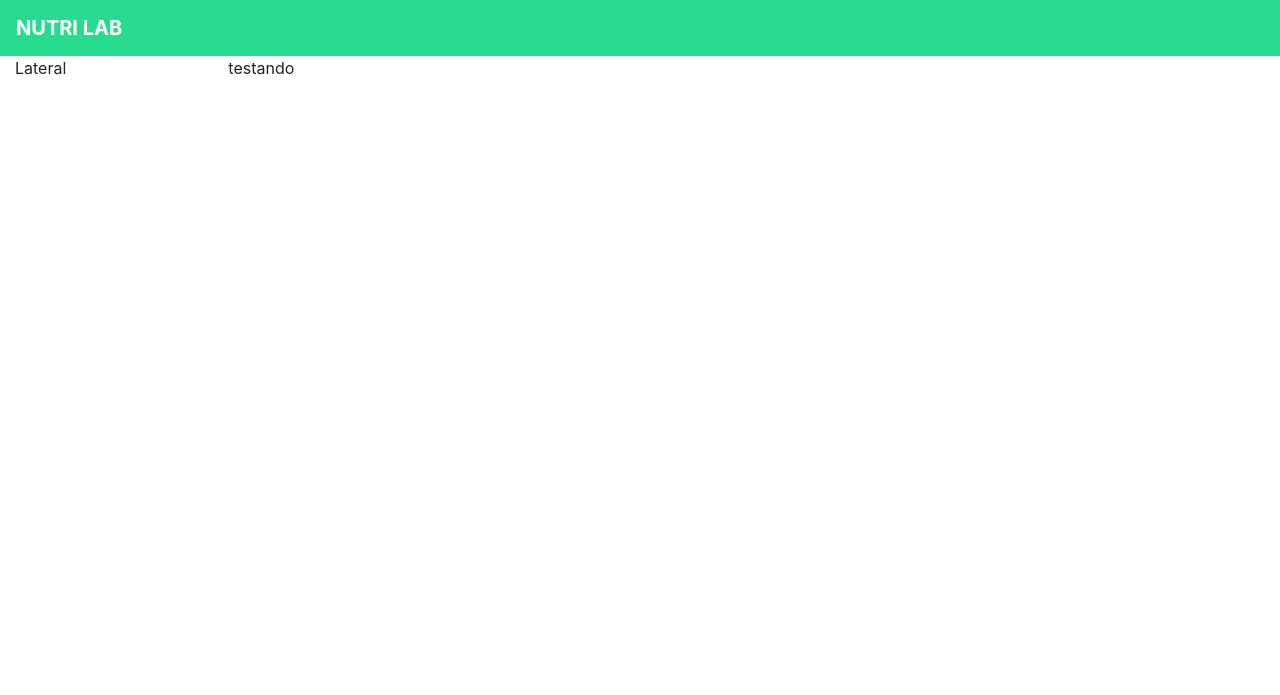
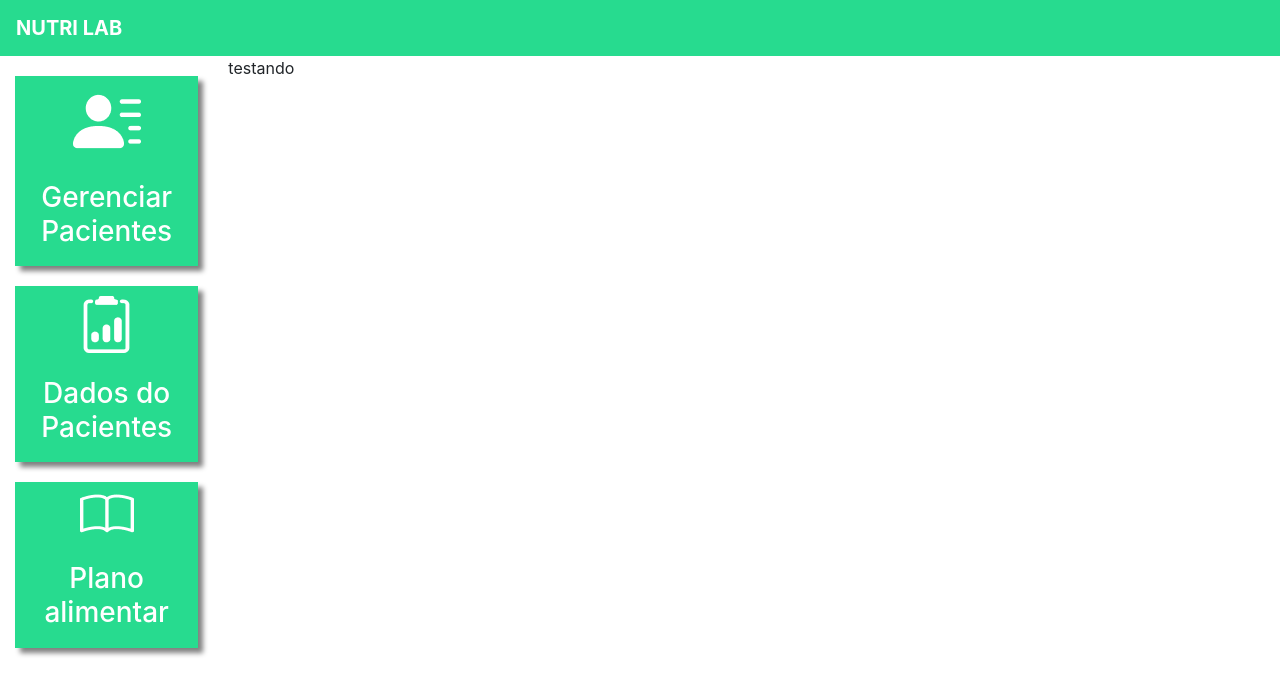
Before and after one commit to DiegoDeJesuss/NUTRI-LAB, a Django app: page /pacientes/ in a window 1280 px wide. Shown: the top 695 px of the page. Run offline with Django 5.2, Linux system fonts and the light colour scheme; a user stored in the database is signed in.

Commit message:
menu lateral feito

```diff
--- a/templates/base_plataforma.html
+++ b/templates/base_plataforma.html
@@ -1,9 +1,41 @@
 {% extends 'base.html' %}
+{% load static %}
+
+{% block 'head'%}
+    <link rel="stylesheet" href="{% static 'plataforma/css/css.css' %}">
+{% endblock 'head' %}
+
 {% block 'body' %}
+
+{% block 'header' %}{% endblock 'header' %}
     <div class="container-fluid">
         <div class="row">
         <div class="col-md-2">
-            Lateral
+            <a href="{% url 'pacientes' %}" class="link-lateral">
+        <div class="card-lateral">
+        <img src="{% static 'plataforma/img/paciente.png' %}">
+        <br>
+        <br>
+        <h3>Gerenciar Pacientes</h3>
+    </div>
+    </a>
+        <a href="#" class="link-lateral">
+        <div class="card-lateral">
+    <img src="{% static 'plataforma/img/dados_paciente.png' %}">
+    <br>
+    <br>
+            <h3>Dados do Pacientes</h3>
+            </div>
+    </a>
+        <a href="#" class="link-lateral">
+        <div class="card-lateral">
+    <img src="{% static 'plataforma/img/plano_alimentar.png' %}">
+    <br>
+    <br>
+    <h3>Plano alimentar</h3>
+    </div>
+    </a>
+
         </div>
         <div class="col-md-8">
 {% block 'plataforma' %}{% endblock %}
--- /dev/null
+++ b/templates/static/plataforma/css/css.css
@@ -0,0 +1,41 @@
+.card-lateral{
+background-color: #27DB8F;
+margin-top: 20px;
+padding: 10px;
+color: white;
+font-weight: bold;
+text-decoration: none;
+text-align: center;
+box-shadow: 5px 5px 5px gray;
+}
+.link-lateral:hover{
+text-decoration: none;
+}
+.titulo{
+color: #27DB8F;
+}
+.card-paciente{
+background-color: #EAEAEA;
+width: 80%;
+box-shadow: 3px 3px 3px gray;
+padding: 20px;
+color: black;
+}
+.link-hover:hover{
+text-decoration: none;
+}
+.foto-perfil{
+text-align: center;
+}
+.dados{
+font-weight: bold;
+}
+.descricao{
+margin-left: -12%;
+}
+@media (max-width: 1300px)
+{
+.descricao{
+margin-left: 1px;
+}
+}
```
Also changed, not shown: db.sqlite3, templates/static/plataforma/img/dados_paciente.png (renamed from templates/static/img/dados_paciente.png), templates/static/plataforma/img/paciente.png (renamed from templates/static/img/paciente.png), templates/static/plataforma/img/plano_alimentar.png (added).
